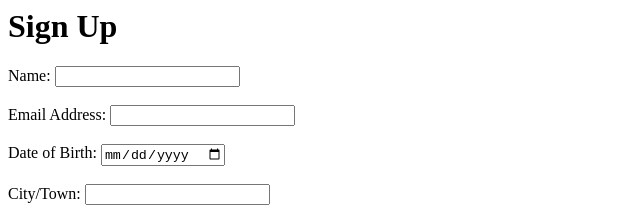
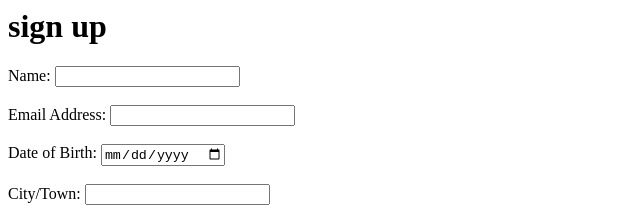
Before and after one commit to OffinShadrack/school-registration, a plain HTML site: page Sign Up.html in a window 1280 px wide. Shown: the top 220 px of the page, 0-640 px from the left. Drawn offline with Linux system fonts and the light colour scheme.

```diff
--- a/Sign Up.html
+++ b/Sign Up.html
@@ -3,7 +3,7 @@
 
     </hea>
     <body>
-        <h1>Sign Up</h1>
+        <h1>sign up</h1>
         <form>
             <form action="form">
             <label>Name:</label>
```
